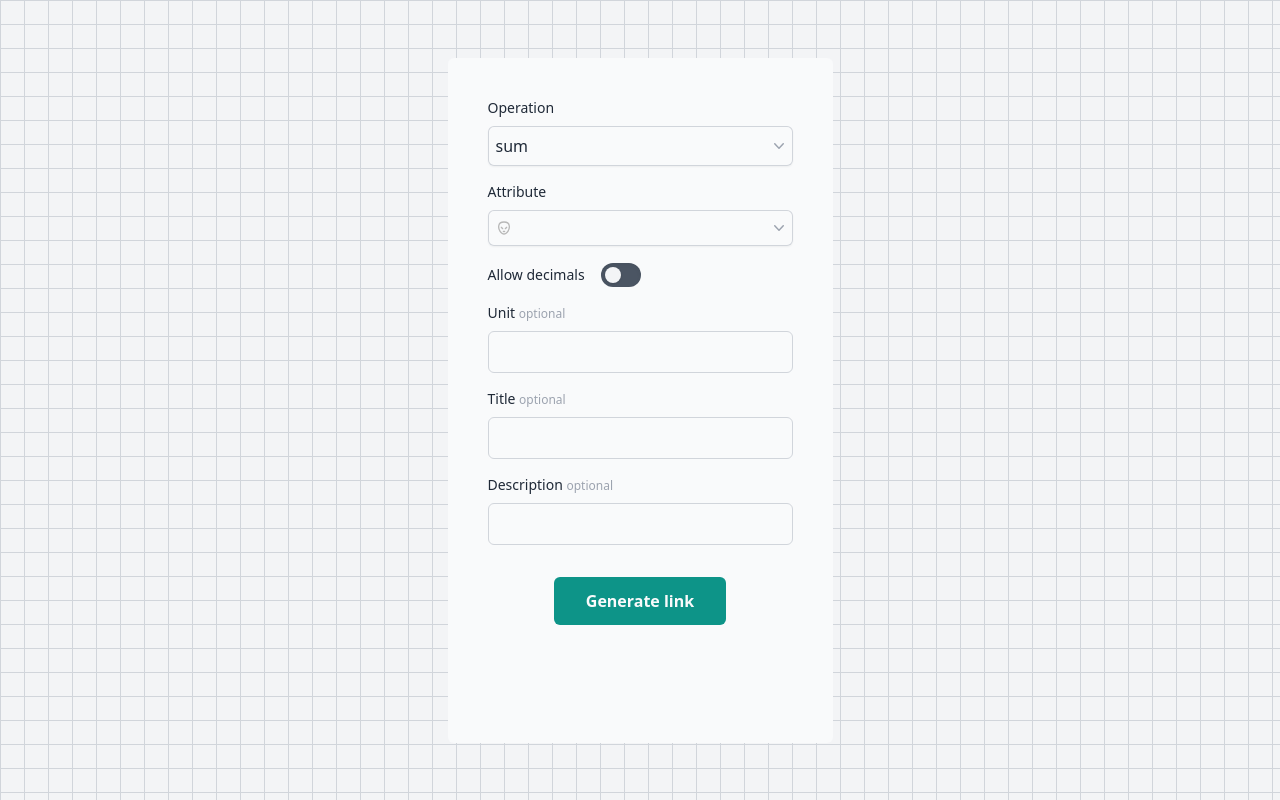
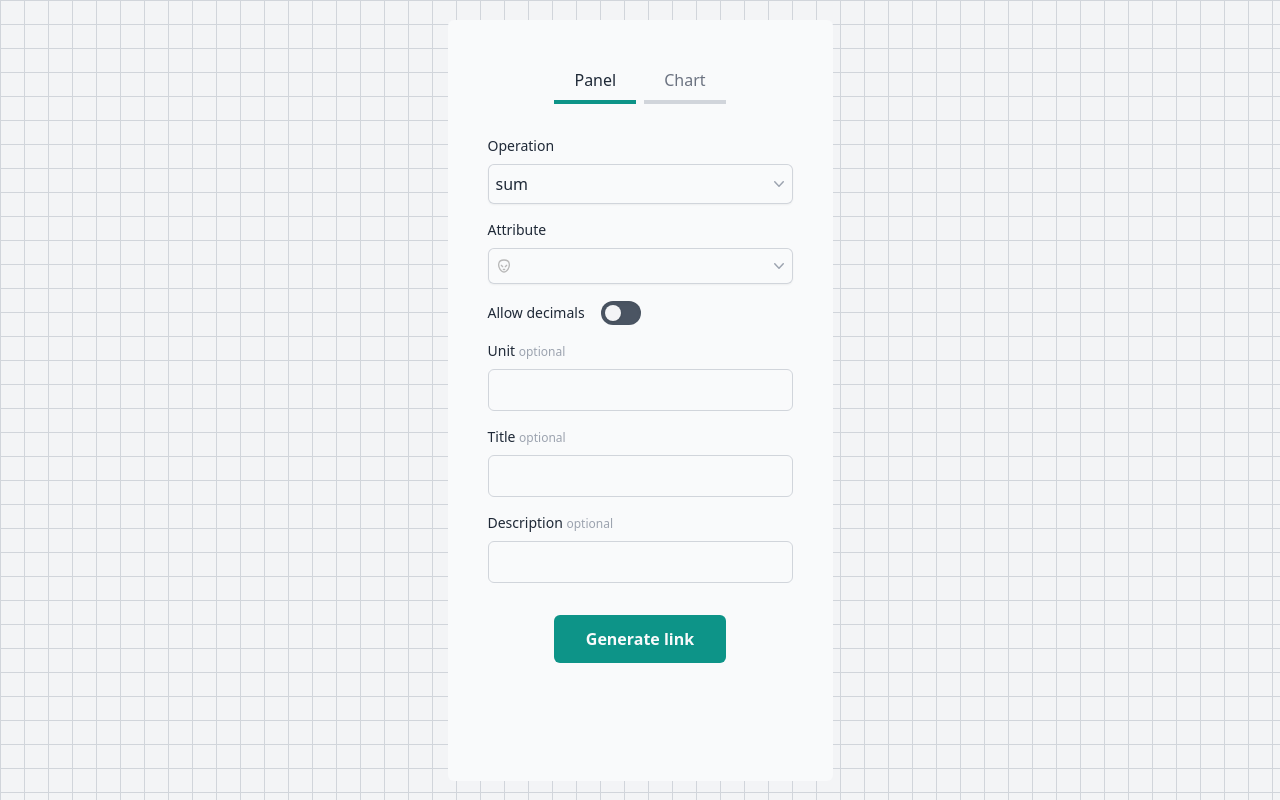
Before and after one commit to astariul/clothion, a FastAPI app: template clothion/templates/build.html in a window 1280 px wide. Run offline with FastAPI, Linux system fonts and the light colour scheme; the template is opened without the code that fills it, so the values that code supplies are empty; parts of the project's set-up code (start-up, migrations or seed data) failed here and were passed over; some libraries are stand-ins or nearby versions.

Commit message:
✨ Add Tab for widget creation

```diff
--- a/clothion/templates/build.html
+++ b/clothion/templates/build.html
@@ -74,7 +74,11 @@
 {% block content %}
 <div class="flex flex-col max-w-md p-6 rounded-md sm:p-10 bg-gray-50 text-gray-800">
 	<form novalidate="" onsubmit="return generate_link();" class="space-y-8 ng-untouched ng-pristine ng-valid" data-bitwarden-watching="1">
-		<div class="space-y-4">
+		<div class="flex items-center -mx-4 space-x-2 overflow-x-auto overflow-y-hidden sm:justify-center flex-nowrap text-gray-800">
+			<button type="button" id="tab_btn_panel" onclick="tab('panel')" class="flex items-center flex-shrink-0 px-5 py-2 border-b-4 border-teal-600 text-gray-800">Panel</button>
+			<button type="button" id="tab_btn_chart" onclick="tab('chart')" class="flex items-center flex-shrink-0 px-5 py-2 border-b-4 border-gray-300 text-gray-500">Chart</button>
+		</div>
+		<div id="panel_form" class="space-y-4">
 			<div>
 				<label for="calculate" class="block mb-2 text-sm">Operation</label>
 				<div id="calculate" class="relative block text-left">
@@ -141,6 +145,12 @@
 				<label for="title" class="block mb-2 text-sm">Title <span class="text-xs text-gray-400">optional</span></label>
 				<input type="text" name="title" id="title" class="w-full px-3 py-2 border rounded-md border-gray-300 bg-gray-50 text-gray-800">
 			</div>
+			<div>
+				<label for="description" class="block mb-2 text-sm">Description <span class="text-xs text-gray-400">optional</span></label>
+				<input type="text" name="description" id="description" class="w-full px-3 py-2 border rounded-md border-gray-300 bg-gray-50 text-gray-800">
+			</div>
+		</div>
+		<div id="chart_form" class="space-y-4 hidden">
 			<div>
 				<label for="description" class="block mb-2 text-sm">Description <span class="text-xs text-gray-400">optional</span></label>
 				<input type="text" name="description" id="description" class="w-full px-3 py-2 border rounded-md border-gray-300 bg-gray-50 text-gray-800">
@@ -272,5 +282,34 @@
 		document.getElementById("clipboard_icon").classList.remove("hidden");
 		document.getElementById("check_icon").classList.add("hidden");
 	}
+
+	const forms = {
+		"panel": document.getElementById("panel_form"),
+		"chart": document.getElementById("chart_form"),
+	}
+	const tab_btns = {
+		"panel": document.getElementById("tab_btn_panel"),
+		"chart": document.getElementById("tab_btn_chart"),
+	}
+
+	function tab(option) {
+		for(var f in forms) {
+			forms[f].classList.add("hidden");
+		}
+		for(var b in tab_btns) {
+			tab_btns[b].classList.remove("border-teal-600");
+			tab_btns[b].classList.remove("border-gray-300");
+			tab_btns[b].classList.remove("text-gray-800");
+			tab_btns[b].classList.remove("text-gray-500");
+			tab_btns[b].classList.add("border-gray-300");
+			tab_btns[b].classList.add("text-gray-500");
+		}
+
+		forms[option].classList.remove("hidden")
+		tab_btns[option].classList.remove("border-gray-300");
+		tab_btns[option].classList.remove("text-gray-500");
+		tab_btns[option].classList.add("border-teal-600");
+		tab_btns[option].classList.add("text-gray-800");
+	}
 </script>
 {% endblock %}
```
